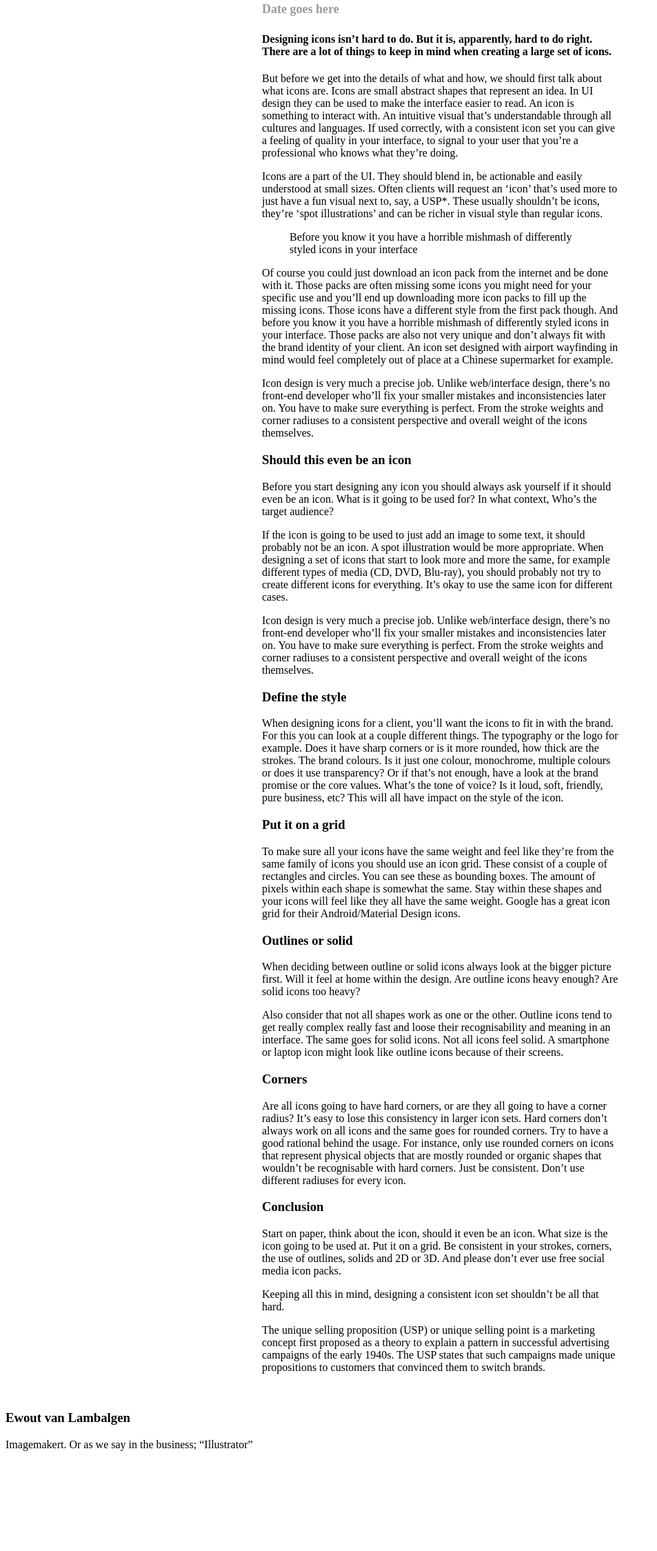
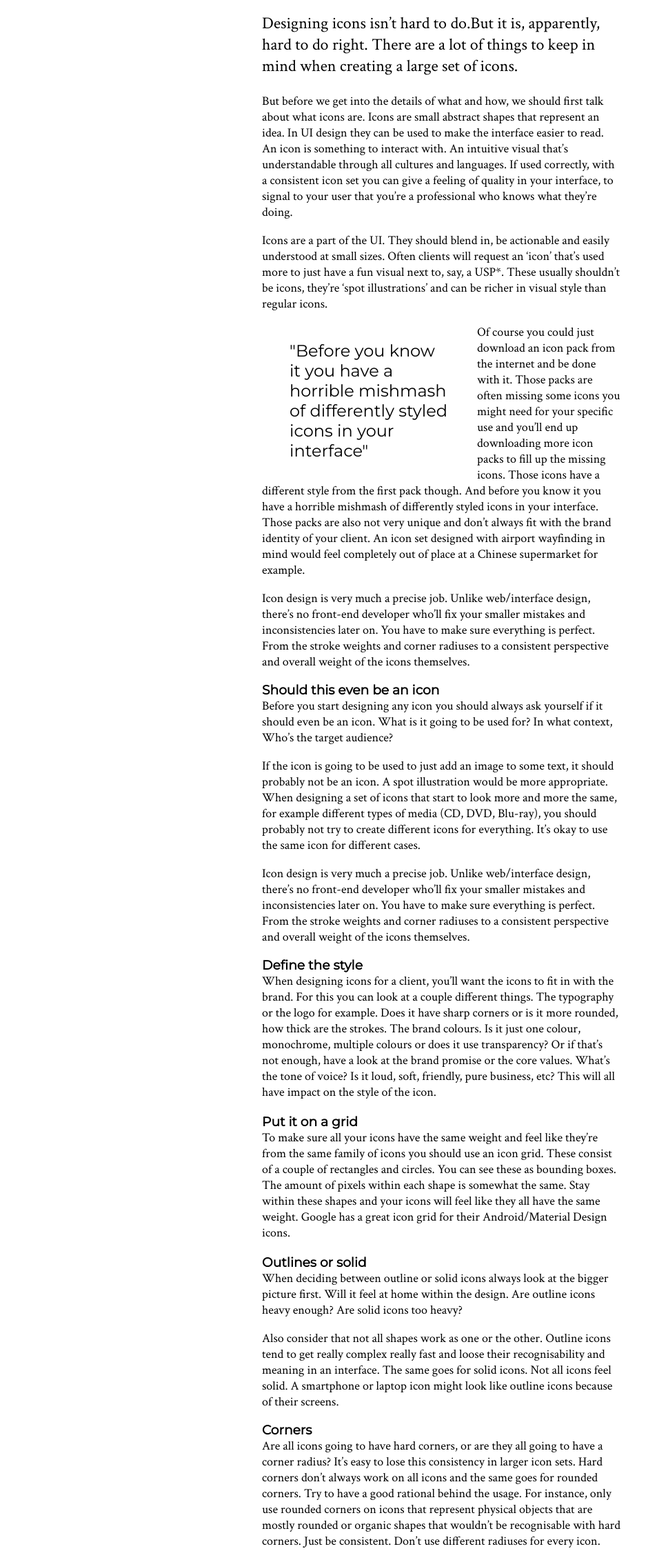
Before and after one commit to stephangriesel/article-carousel-flex, a plain HTML site: page index.html in a window 1280 px wide. Shown: the part 449-2698 px from the top of the page at 69% size, without its empty margins (0-953 px from the left). Before the commit the page ends 2569 px from the top, so only its background shows below. Drawn offline with Linux system fonts and the light colour scheme.

Commit message:
add completed project & updated carousel, not done yet.

```diff
--- a/index.html
+++ b/index.html
@@ -18,96 +18,115 @@
 
     <div class="wrapper">
         <section>
-            <h4 class="date">Date goes here</h5>
-            <h4 class="sub-header">Designing icons isn’t hard to do. But it is, apparently, hard to do right. There are a lot of things to keep in mind when creating a large set of icons.</h4>
-            <p>But before we get into the details of what and how, we should first talk about what icons are. Icons are small abstract shapes that represent an idea. In UI design they
-                can be used to make the interface easier to read. An icon is something to interact
-                with. An intuitive visual that’s understandable through all cultures and languages.
-                If used correctly, with a consistent icon set you can give a feeling of quality in your
-                interface, to signal to your user that you’re a professional who knows what they’re
-                doing.</p>
-            <p>Icons are a part of the UI. They should blend in, be actionable and easily
-                    understood at small sizes. Often clients will request an ‘icon’ that’s used more to
-                    just have a fun visual next to, say, a USP*. These usually shouldn’t be icons, they’re
-                    ‘spot illustrations’ and can be richer in visual style than regular icons.</p>
-            <blockquote><p>Before you know it you have a horrible mishmash of differently styled icons in your
-                    interface</blockquote>
-            <p>Of course you could just download an icon pack from the internet and be done with
-                    it. Those packs are often missing some icons you might need for your specific use
-                    and you’ll end up downloading more icon packs to fill up the missing icons. Those
-                    icons have a different style from the first pack though. And before you know it you
-                    have a horrible mishmash of differently styled icons in your interface. Those packs
-                    are also not very unique and don’t always fit with the brand identity of your client.
-                    An icon set designed with airport wayfinding in mind would feel completely out of
-                    place at a Chinese supermarket for example.</p>
-            <p>Icon design is very much a precise job. Unlike web/interface design, there’s no
-                    front-end developer who’ll fix your smaller mistakes and inconsistencies later on.
-                    You have to make sure everything is perfect. From the stroke weights and corner
-                    radiuses to a consistent perspective and overall weight of the icons themselves.</p>
+            <h3 class="date">Date goes here</h3>
+            <p class="sub-header">Designing icons isn’t hard to do.But it is, apparently, hard to do right. There are a
+                lot of things to keep in mind when creating a large set of icons.</p>
+            <p>But before we get into the details of what and how, we should first talk about what icons are. Icons are
+                small abstract shapes that represent an idea. In UI design they can be used to make the interface easier
+                to read. An icon is something to interact with. An intuitive visual that’s understandable through all
+                cultures and languages. If used correctly, with a consistent icon set you can give a feeling of quality
+                in your interface, to signal to your user that you’re a professional who knows what they’re doing.
+            </p>
+            <p>Icons are a part of the UI. They should blend in, be actionable and easily understood at small sizes.
+                Often clients will request an ‘icon’ that’s used more to just have a fun visual next to, say, a USP*.
+                These usually shouldn’t be icons, they’re ‘spot illustrations’ and can be richer in visual style than
+                regular icons.</p>
+            <aside class="quote">
+                <blockquote>
+                    <p>"Before you know it you have a horrible mishmash of differently styled icons in your interface"
+                    </p>
+                </blockquote>
+            </aside>
+            <p>Of course you could just download an icon pack from the internet and be done with it. Those packs are
+                often missing some icons you might need for your specific use and you’ll end up downloading more icon
+                packs to fill up the missing icons. Those icons have a different style from the first pack though. And
+                before you know it you have a horrible mishmash of differently styled icons in your interface. Those
+                packs are also not very unique and don’t always fit with the brand identity of your client. An icon set
+                designed with airport wayfinding in mind would feel completely out of place at a Chinese supermarket for
+                example.</p>
+
+            <p>Icon design is very much a precise job. Unlike web/interface design, there’s no front-end developer
+                who’ll fix your smaller mistakes and inconsistencies later on. You have to make sure everything is
+                perfect. From the stroke weights and corner radiuses to a consistent perspective and overall weight of
+                the icons themselves.</p>
             <h3>Should this even be an icon</h3>
-            <p>Before you start designing any icon you should always
-                    ask yourself if it should even be an icon. What is it going to be used for? In what
-                    context, Who’s the target audience?</p>
-            <p>If the icon is going to be used to just add an image to some text, it should probably
-                    not be an icon. A spot illustration would be more appropriate. When designing a set
-                    of icons that start to look more and more the same, for example different types of
-                    media (CD, DVD, Blu-ray), you should probably not try to create different icons for
-                    everything. It’s okay to use the same icon for different cases.</p>
-            <p>Icon design is very much a precise job. Unlike web/interface design, there’s no
-                    front-end developer who’ll fix your smaller mistakes and inconsistencies later on.
-                    You have to make sure everything is perfect. From the stroke weights and corner
-                    radiuses to a consistent perspective and overall weight of the icons themselves.</p>
+            <p class="first">Before you start designing any icon you should always ask yourself if it should even be an
+                icon. What is it going to be used for? In what context, Who’s the target audience?
+            </p>
+            <p>If the icon is going to be used to just add an image to some text, it should probably not be an icon. A
+                spot illustration would be more appropriate. When designing a set of icons that start to look more and
+                more the same, for example different types of media (CD, DVD, Blu-ray), you should probably not try to
+                create different icons for everything. It’s okay to use the same icon for different cases.</p>
+            <p>Icon design is very much a precise job. Unlike web/interface design, there’s no front-end developer
+                who’ll fix your smaller mistakes and inconsistencies later on. You have to make sure everything is
+                perfect. From the stroke weights and corner radiuses to a consistent perspective and overall weight of
+                the icons themselves.</p>
             <h3>Define the style</h3>
-            <p>When designing icons for a client, you’ll want the icons to fit in with
-                    the brand. For this you can look at a couple different things. The typography or the
-                    logo for example. Does it have sharp corners or is it more rounded, how thick are
-                    the strokes. The brand colours. Is it just one colour, monochrome, multiple colours
-                    or does it use transparency? Or if that’s not enough, have a look at the brand
-                    promise or the core values. What’s the tone of voice? Is it loud, soft, friendly, pure
-                    business, etc? This will all have impact on the style of the icon.</p>
+            <p class="first-bottom">When designing icons for a client, you’ll want the icons to fit in with the brand.
+                For this you can look at a couple different things. The typography or the logo for example. Does it have
+                sharp corners or is it more rounded, how thick are the strokes. The brand colours. Is it just one
+                colour, monochrome, multiple colours or does it use transparency? Or if that’s not enough, have a look
+                at the brand promise or the core values. What’s the tone of voice? Is it loud, soft, friendly, pure
+                business, etc? This will all have impact on the style of the icon.</p>
             <h3>Put it on a grid</h3>
-            <p>To make sure all your icons have the same weight and feel like
-                    they’re from the same family of icons you should use an icon grid. These consist of
-                    a couple of rectangles and circles. You can see these as bounding boxes. The
-                    amount of pixels within each shape is somewhat the same. Stay within these
-                    shapes and your icons will feel like they all have the same weight. Google has a
-                    great icon grid for their Android/Material Design icons.</p>
+            <p class="first-bottom">To make sure all your icons have the same weight and feel like they’re from the same
+                family of icons you should use an icon grid. These consist of a couple of rectangles and circles. You
+                can see these as bounding boxes. The amount of pixels within each shape is somewhat the same. Stay
+                within these shapes and your icons will feel like they all have the same weight. Google has a great icon
+                grid for their Android/Material Design icons.</p>
             <h3>Outlines or solid</h3>
-            <p>When deciding between outline or solid icons always look at the
-                    bigger picture first. Will it feel at home within the design. Are outline icons heavy
-                    enough? Are solid icons too heavy?</p>
-            <p>Also consider that not all shapes work as one or the other. Outline icons tend to get
-                    really complex really fast and loose their recognisability and meaning in an
-                    interface. The same goes for solid icons. Not all icons feel solid. A smartphone or
-                    laptop icon might look like outline icons because of their screens.</p>
+            <p class="first">When deciding between outline or solid icons always look at the bigger picture first. Will
+                it feel at home within the design. Are outline icons heavy enough? Are solid icons too heavy?</p>
+            <p>Also consider that not all shapes work as one or the other. Outline icons tend to get really complex
+                really fast and loose their recognisability and meaning in an interface. The same goes for solid icons.
+                Not all icons feel solid. A smartphone or laptop icon might look like outline icons because of their
+                screens.</p>
             <h3>Corners</h3>
-            <p>Are all icons going to have hard corners, or are they all going to have a
-                    corner radius? It’s easy to lose this consistency in larger icon sets. Hard corners
-                    don’t always work on all icons and the same goes for rounded corners. Try to have a
-                    good rational behind the usage. For instance, only use rounded corners on icons that represent physical objects that are mostly rounded or organic shapes that
-                    wouldn’t be recognisable with hard corners. Just be consistent. Don’t use different
-                    radiuses for every icon.</p>
+            <p class="first-bottom">Are all icons going to have hard corners, or are they all going to have a corner
+                radius? It’s easy to lose this consistency in larger icon sets. Hard corners don’t always work on all
+                icons and the same goes for rounded corners. Try to have a good rational behind the usage. For instance,
+                only use rounded corners on icons that represent physical objects that are mostly rounded or organic
+                shapes that wouldn’t be recognisable with hard corners. Just be consistent. Don’t use different radiuses
+                for every icon.</p>
             <h3>Conclusion</h3>
-            <p>Start on paper, think about the icon, should it even be an icon. What
-                    size is the icon going to be used at. Put it on a grid. Be consistent in your strokes,
-                    corners, the use of outlines, solids and 2D or 3D. And please don’t ever use free
-                    social media icon packs.</p>
+            <p class="first">Start on paper, think about the icon, should it even be an icon. What size is the icon
+                going to be used at. Put it on a grid. Be consistent in your strokes, corners, the use of outlines,
+                solids and 2D or 3D. And please don’t ever use free social media icon packs.</p>
             <p>Keeping all this in mind, designing a consistent icon set shouldn’t be all that hard.</p>
-            <p class="footnote">The unique selling proposition (USP) or unique selling point is a marketing concept
-                    first proposed as a theory to explain a pattern in successful advertising campaigns
-                    of the early 1940s. The USP states that such campaigns made unique propositions
-                    to customers that convinced them to switch brands.</p>
+            <p id="info-modal">* The unique selling proposition (USP) or unique selling point is a marketing concept
+                first proposed as a theory to explain a pattern in successful advertising campaigns of the early 1940s.
+                The USP states that such campaigns made unique propositions to customers that convinced them to switch
+                brands.</p>
         </section>
     </div>
 
-    <footer>
-        <section class="author">
-        <img src="" alt="">
-        <h3>Ewout van Lambalgen</h3>
-        <p>Imagemakert. Or as we say in the business; “Illustrator”</p>
-    </section>
-    <section class="carousel"></section>
+    <footer class="author">
+        <div class="profile">
+            <img src="profile-image.jpg" alt="profile image">
+        </div>
+        <div class="profile-details">
+            <h3>Ewout van Lambalgen</h3>
+            <p>Imagemakert. Or as we say in the business; “Illustrator”</p>
+        </div>
+        </section>
     </footer>
+
+    <!-- <div class="carousel">
+        <img name="slide" alt="image">
+    </div> -->
+
+    <div>
+        <img id="mainImage" class="carousel" src="./image-1.jpg" />
+    <div>
+        <div>
+        <div id="divId" onclick="changeImageOnClick(event)">
+            <img class="img-thumbs" src="./image-2.jpg" />
+            <img class="img-thumbs" src="./image-3.png" />
+            <img class="img-thumbs" src="./image-4.jpg" />
+        </div>
+    </div>
+    </div>
+
 
     <script src="script.js"></script>
 </body>
--- a/style.css
+++ b/style.css
@@ -1,4 +1,19 @@
-@import url('https://fonts.googleapis.com/css?family=Montserrat');
+@import url('https://fonts.googleapis.com/css?family=Crimson+Text|Montserrat');
+
+body {
+    margin:0;
+    padding:0;
+}
+
+p {
+    font-family: 'Crimson Text', serif;
+}
+
+h3 {
+    font-family:'Montserrat', sans-serif;
+    margin:0;
+    padding:0;
+}
 
 /* Header */
 
@@ -32,7 +47,93 @@ section {
     width:100%;
 }
 
+section p {
+    font-size: 18px;
+}
+
 .date {
     color:#9b9b9b;
+    font-family: 'Crimson Text', serif;
     font-size:18px;
 }
+
+.sub-header {
+    font-size:24px;
+}
+
+.quote {
+    float:left;
+    width:60%;
+}
+
+blockquote p {
+    font-family: 'Montserrat', sans-serif;
+    font-size:24px;
+}
+
+p.first {
+    padding:0;
+    margin:0;
+}
+
+p.first-bottom {
+    padding:0;
+    margin:0 0 20px 0;
+}
+
+/* Footer */
+footer {
+    margin:0;
+    padding:0;
+    background: #eeeeee;
+    display:flex;
+    justify-content: center;
+    align-items: center;
+    width:100%;
+    height:222px;
+}
+
+.author {
+    display:flex;
+    align-items: center;
+    width:100%;
+}
+
+.profile img {
+    width:128px;
+    border-radius:50%;
+}
+
+.profile-details {
+    margin:0 22px
+}
+
+.profile-details > p {
+    padding:0;
+    margin:0;
+}
+
+/* Carousel */
+
+/* .carousel {
+    display: flex;
+    justify-content: center;
+    padding:60px 0;
+}
+
+.carousel > img {
+    width:490px;
+    height:420px;
+} */
+
+#mainImage {
+    width:490px;
+    height:420px;
+}
+
+
+.img-thumbs
+{
+    width:100px;
+    height:100px;
+}
```
Also changed, not shown: script.js (+35 -0 lines), mirabeau-frontend-assignment--interactive.png (deleted), mirabeau-frontend-assignment.png (deleted), 1 other file.
